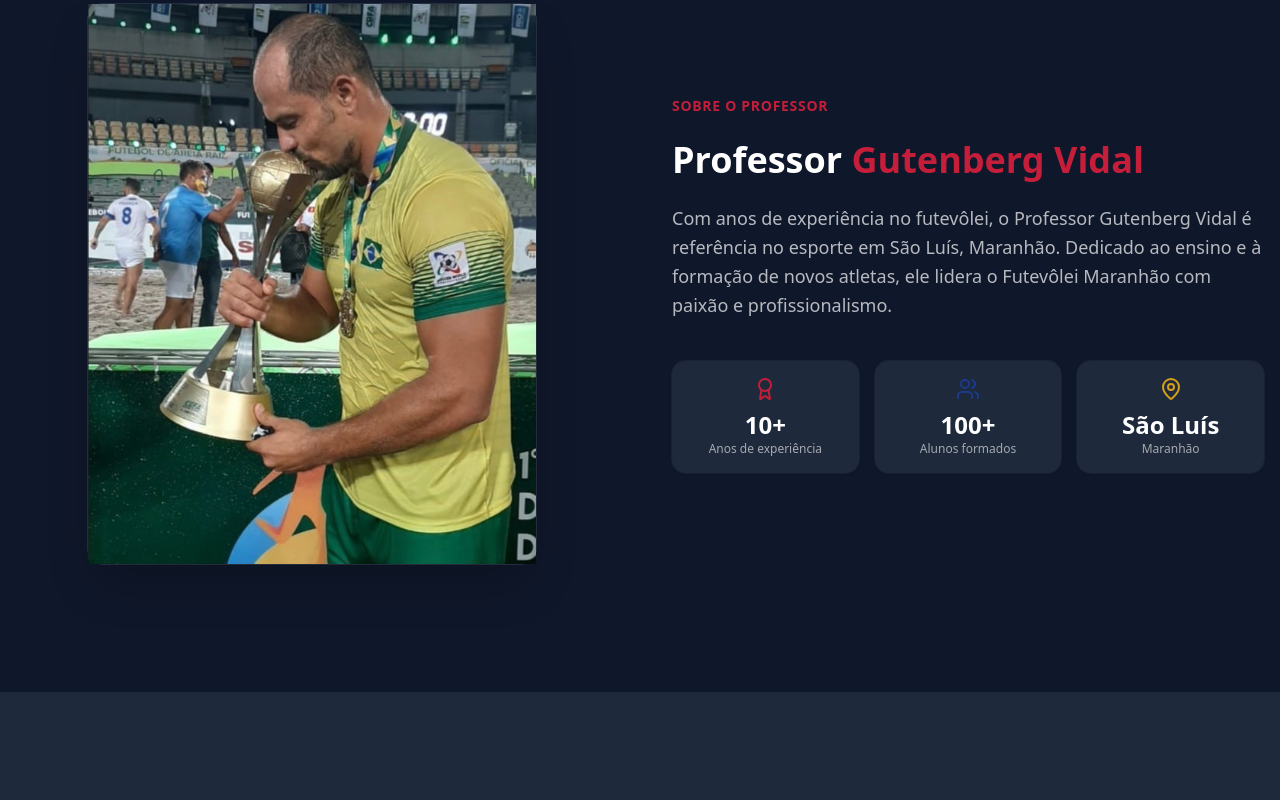
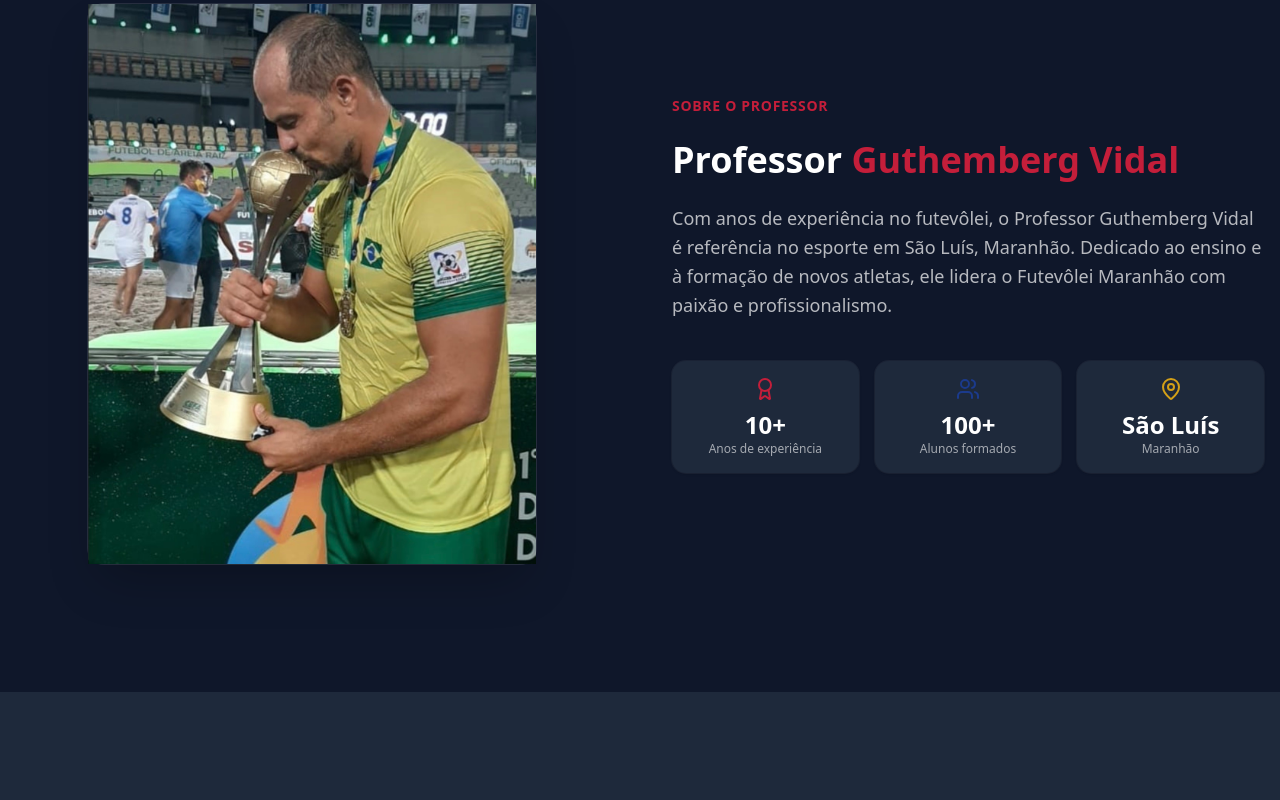
Before and after one commit to GabrielBeloDev/futevolei-maranhao-web, a Next.js app: page / in a window 1280 px wide. Shown: the part 980-1780 px from the top of the page. Built offline with nearby package versions, Linux system fonts and the light colour scheme; no server answers; the database is empty.

Commit message:
fix: Correct spelling of "Gutenberg" to "guthemberg" across constants, README, and about section.

```diff
--- a/src/components/home/about-section.tsx
+++ b/src/components/home/about-section.tsx
@@ -15,7 +15,7 @@ export function AboutSection() {
               <div className="aspect-[4/5] rounded-2xl overflow-hidden shadow-2xl ring-1 ring-white/10">
                 <Image
                   src="/images/gutho.jpg"
-                  alt="Professor Gutenberg Vidal"
+                  alt="Professor Guthemberg Vidal"
                   fill
                   className="object-cover"
                   sizes="(max-width: 1024px) 100vw, 50vw"
@@ -37,15 +37,15 @@ export function AboutSection() {
             <AnimatedSection delay={0.1}>
               <h2 className="text-3xl md:text-4xl font-bold text-white">
                 Professor{" "}
-                <span className="text-vermelho">Gutenberg Vidal</span>
+                <span className="text-vermelho">Guthemberg Vidal</span>
               </h2>
             </AnimatedSection>
 
             <AnimatedSection delay={0.2}>
               <p className="text-white/70 leading-relaxed text-lg">
-                Com anos de experiência no futevôlei, o Professor Gutenberg
-                Vidal é referência no esporte em São Luís, Maranhão. Dedicado
-                ao ensino e à formação de novos atletas, ele lidera o Futevôlei
+                Com anos de experiência no futevôlei, o Professor Guthemberg
+                Vidal é referência no esporte em São Luís, Maranhão. Dedicado ao
+                ensino e à formação de novos atletas, ele lidera o Futevôlei
                 Maranhão com paixão e profissionalismo.
               </p>
             </AnimatedSection>
--- a/src/lib/constants.ts
+++ b/src/lib/constants.ts
@@ -1,6 +1,6 @@
 export const SITE_NAME = "Futevôlei Maranhão";
 export const SITE_DESCRIPTION =
-  "Professor Gutenberg Vidal — Aulas e treinos de futevôlei em São Luís, Maranhão";
+  "Professor Guthemberg Vidal — Aulas e treinos de futevôlei em São Luís, Maranhão";
 export const INSTAGRAM_URL = "https://www.instagram.com/futevolei_maranhao/";
 export const INSTAGRAM_HANDLE = "@futevolei_maranhao";
 
@@ -8,7 +8,7 @@ const WHATSAPP_DEFAULT_MESSAGE =
   "Ol%C3%A1!%20Gostaria%20de%20saber%20sobre%20aulas%20de%20futev%C3%B4lei";
 
 export const WHATSAPP_CONTACTS = [
-  { name: "Gutenberg", phone: "5598982156237", display: "(98) 98215-6237" },
+  { name: "Guthemberg", phone: "5598982156237", display: "(98) 98215-6237" },
   { name: "Nelci", phone: "5598982281098", display: "(98) 98228-1098" },
 ] as const;
 
```
Also changed, not shown: 1 other file (tests, documents, lock files or other folders).
